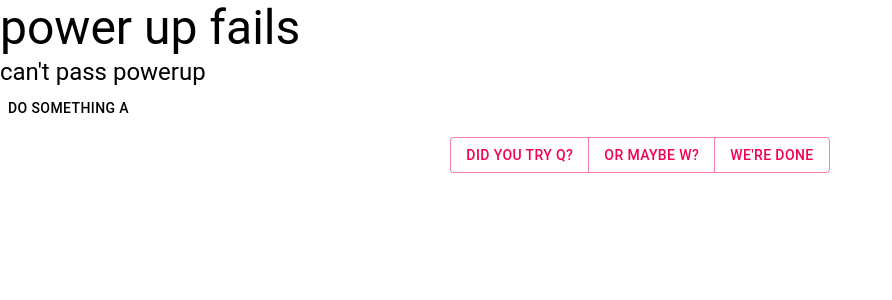
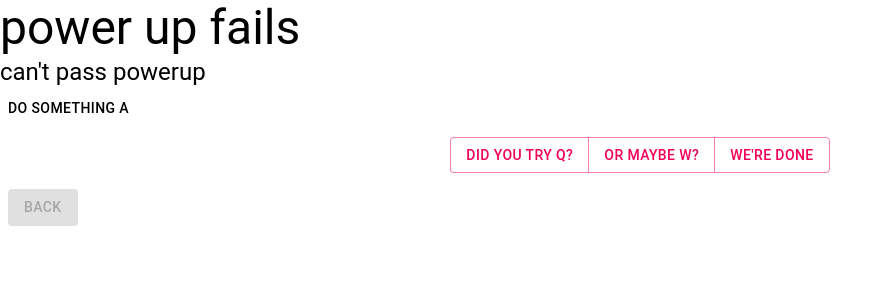
Before and after one commit to hackathoncal/hackathoncal-frontend, a React (Create React App) app: page / in a window 1280 px wide. Shown: the top 300 px of the page, without its empty margins (0-892 px from the left). Built offline with nearby package versions, Linux system fonts and the light colour scheme.

Commit message:
added back logic

```diff
--- a/src/components/optionGroup.js
+++ b/src/components/optionGroup.js
@@ -17,16 +17,22 @@ const useStyles = makeStyles((theme) => ({
 export default function OptionsButtons(props) {
     const classes = useStyles();
 
-    const { options, selectOption } = props;
+    const { options, selectOption, updatePreviousIDs } = props;
     console.log(options);
+
+    const handleClick = id => {
+        selectOption(id);
+        updatePreviousIDs(id);
+    }
 
     return (
         <div className={classes.root}>
             <ButtonGroup color="secondary" aria-label="outlined secondary button group">
-                {options.map(item => {
+                {options.map((item, index) => {
                     return (
                         <Button
-                            onClick={() => selectOption(item.next_node)}>
+                            key={index}
+                            onClick={() => handleClick(item.next_node)}>
                             {item.text}
                         </Button>
                     )
--- a/src/components/showScenario.js
+++ b/src/components/showScenario.js
@@ -1,9 +1,13 @@
 import React from 'react';
 import { makeStyles } from '@material-ui/core/styles';
 import Typography from '@material-ui/core/Typography';
+import Button from '@material-ui/core/Button';
+// import Icon from '@material-ui/core/Icon';
+// import SaveIcon from '@material-ui/icons/Save';
+
+
 
 import { scenario1, nodes } from "./constants";
-import VerticalLinearStepper from "./stepperMenu";
 import OptionsButtons from "./optionGroup";
 
 const useStyles = makeStyles((theme) => ({
@@ -11,6 +15,9 @@ const useStyles = makeStyles((theme) => ({
         ...theme.typography.button,
         backgroundColor: theme.palette.background.paper,
         padding: theme.spacing(1),
+    },
+    button: {
+        margin: theme.spacing(1),
     },
 }));
 
@@ -25,31 +32,13 @@ export default function ShowScenario() {
 
     const [activeNodeID, setActiveNodeID] = React.useState(firstNodeID);
 
+    const [previousIDs, setPreviousIDs] = React.useState([firstNodeID]);
 
-    const getSteps = () => {
-
-        const allTexts = allNodes.map(item => item.text);
-        return allTexts;
-    }
-
-    const getStepContent = step => {
-
-        const options = nodes[step].options;
-
-        const steps = options.map(item => item.text);
-
-        return steps.join(", ");
-
-    }
 
     const getOptions = () => {
         const activeNode = allNodes.filter(item => item.id === activeNodeID)[0];
 
-        console.log(activeNode[0]);
-
         const options = activeNode.options;
-
-        console.log(options);
 
         return options;
 
@@ -57,7 +46,7 @@ export default function ShowScenario() {
 
     const selectOption = id => {
         console.log(id);
-        if (id !== null){
+        if (id !== null) {
             setActiveNodeID(id);
         }
 
@@ -67,6 +56,30 @@ export default function ShowScenario() {
         const activeNode = allNodes.filter(item => item.id === activeNodeID)[0];
         return activeNode.text;
     }
+
+    const updatePreviousIDs = id => {
+        console.log('#############');
+        console.log(id);
+        console.log(previousIDs);
+        if (id !== null) {
+            const ids = previousIDs;
+            ids.push(id);
+            console.log(ids);
+            setPreviousIDs(ids);
+        }
+
+    }
+
+    const handleBack = () => {
+        if (previousIDs.length > 1) {
+            const ids = previousIDs;
+            ids.pop();
+            setPreviousIDs(ids);
+            setActiveNodeID(previousIDs[previousIDs.length - 1])
+        }
+    }
+
+    const backButtonDisabled = previousIDs.length <= 1;
 
 
     return (
@@ -81,8 +94,23 @@ export default function ShowScenario() {
             </div>
             <div className={classes.root}>{getActiveNodeText()}</div>
 
-                <OptionsButtons options={getOptions()} selectOption={(id) => selectOption(id)}/>
-            {/* <VerticalLinearStepper getSteps={getSteps} getStepContent={(id) => getStepContent(id)} getOptions={getOptions} /> */}
+            <OptionsButtons
+                options={getOptions()}
+                selectOption={(id) => selectOption(id)}
+                updatePreviousIDs={(id) => updatePreviousIDs(id)}
+            />
+
+            <Button
+                variant="contained"
+                color="primary"
+                className={classes.button}
+                disabled={backButtonDisabled}
+                onClick={handleBack}
+            // startIcon={<SaveIcon />}
+            >
+                Back
+            </Button>
+
         </>
     );
 }
```
